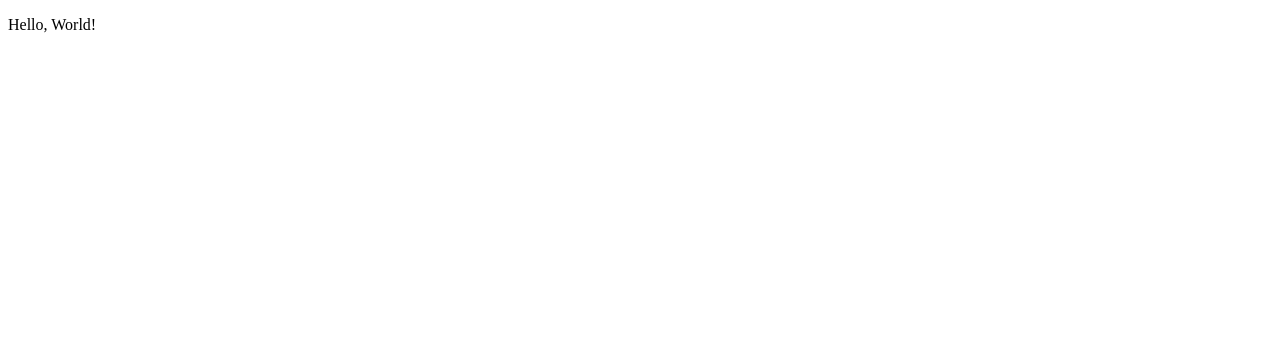
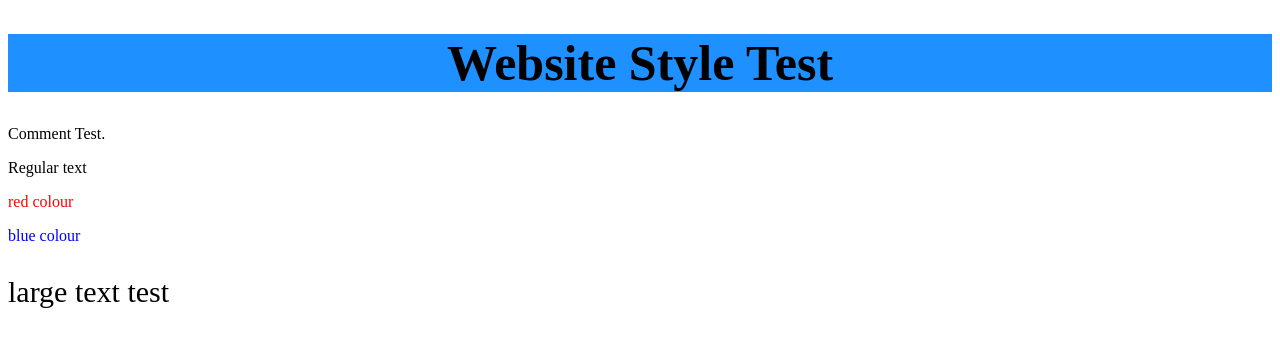
Before and after one commit to SchoolAccount2123/Website, a plain HTML site: page index.html/index.html in a window 1280 px wide. Drawn offline with Linux system fonts and the light colour scheme.

Commit message:
<h1 style="background-color:DodgerBlue;font-size:50px;text-align:center;">Website Style Test</h1>
<!-- this is a comment -->
<p>Comment Test.</p>
<!-- comments are not displayed in the browser -->
<p>Regular text</p>
<p style="color:red;">red colour</p>
<p style="color:blue;">blue colour</p>
<p style="font-size:30px;">large text test</p>

```diff
--- a/index.html/index.html
+++ b/index.html/index.html
@@ -1,10 +1,20 @@
 <!DOCTYPE html>
 <html>
-<head>
-<meta charset="utf-8">
-<title>My First Web page!</title>
-</head>
 <body>
-<p>Hello, World!</p>
+
+<h1 style="background-color:DodgerBlue;font-size:50px;text-align:center;">Website Style Test</h1>
+
+
+
+<!-- this is a comment -->
+<p>Comment Test.</p>
+<!-- comments are not displayed in the browser -->
+<p>Regular text</p>
+<p style="color:red;">red colour</p>
+<p style="color:blue;">blue colour</p>
+<p style="font-size:30px;">large text test</p>
+
+
+
 </body>
 </html>
```
